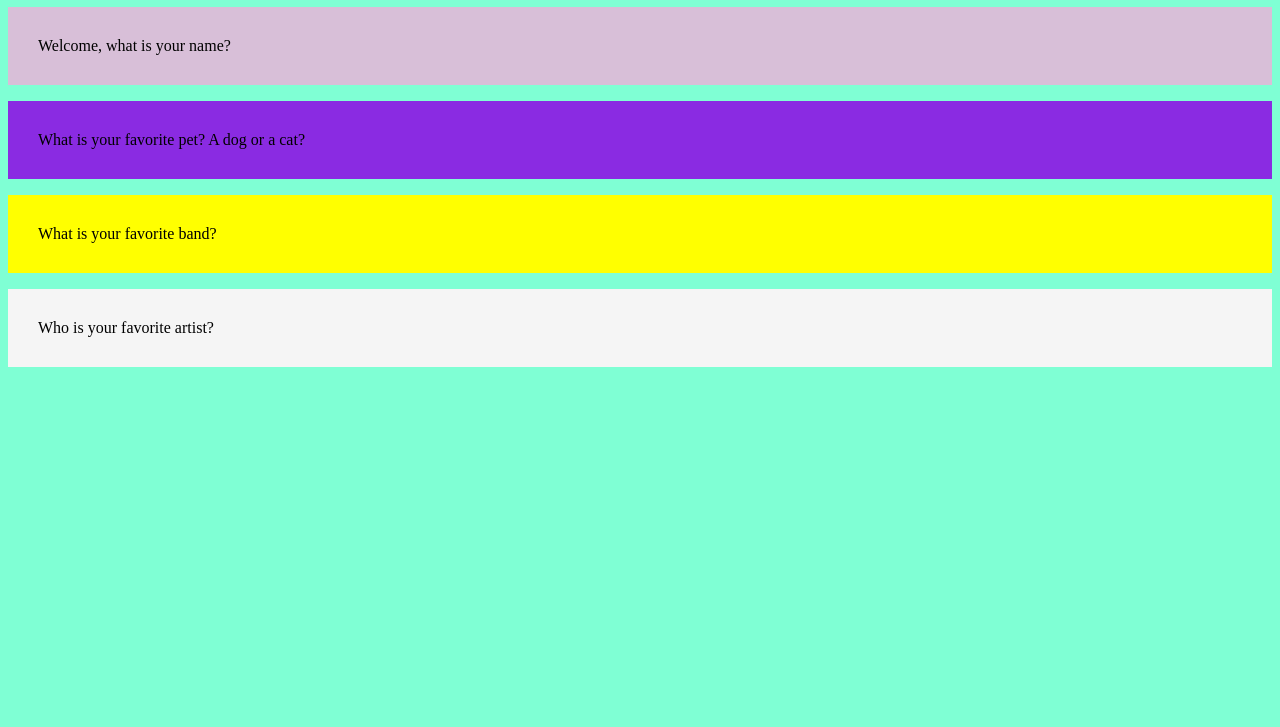
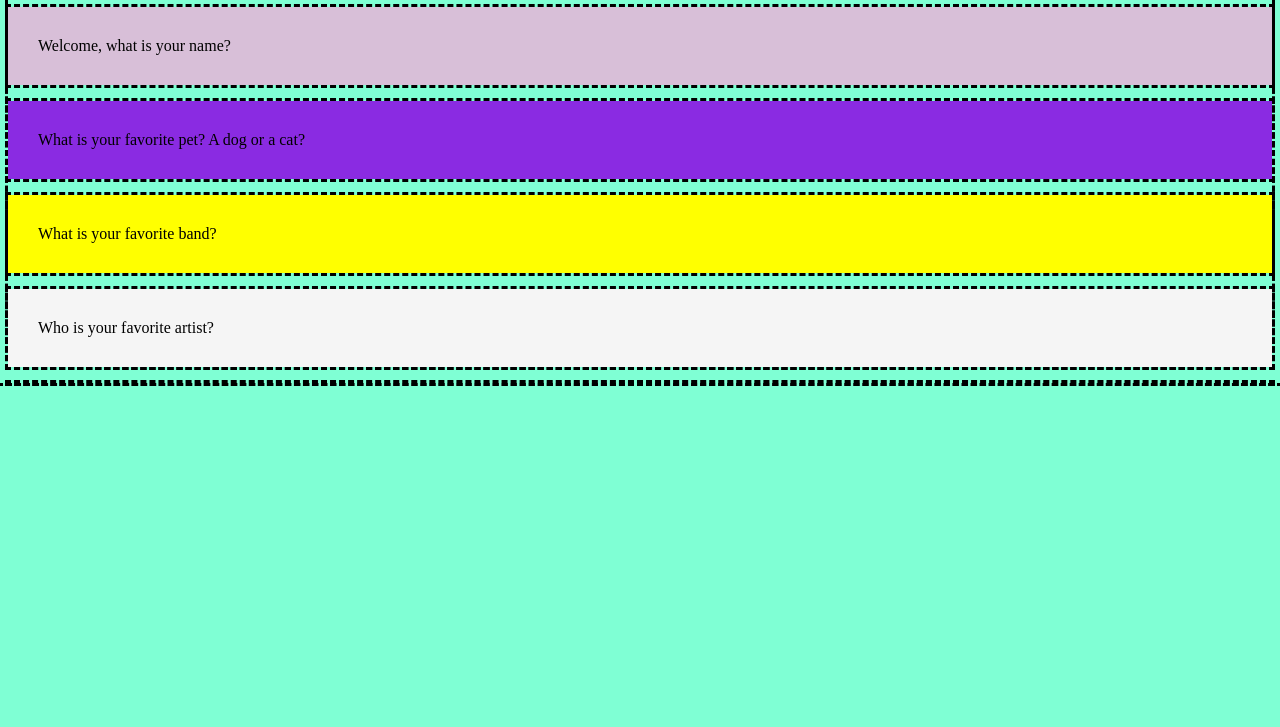
Before and after one commit to DeltaV-Instructor/201-class-1-demo, a plain HTML site: page index.html in a window 1280 px wide. Shown: the part 73-800 px from the top of the page. Drawn offline with Linux system fonts and the light colour scheme.

Commit message:
add past updates

```diff
--- a/index.html
+++ b/index.html
@@ -10,6 +10,9 @@
       <meta name="viewport" content="width=device-width, initial-scale=1">
       <link rel="stylesheet" href="css/style.css">
       <style>
+        * {
+          outline: dashed;;
+        }
          p {
          padding: 30px;
          }
```
